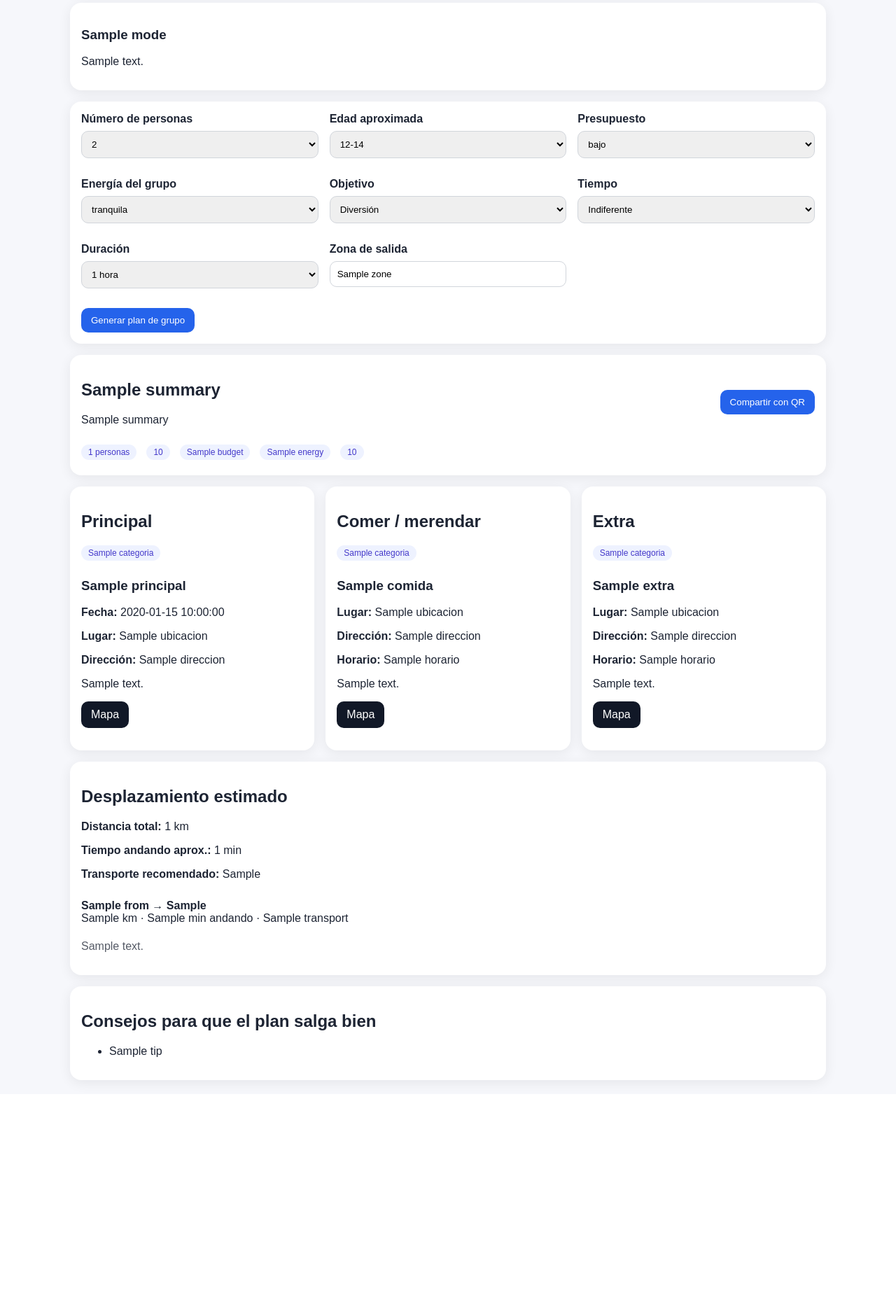
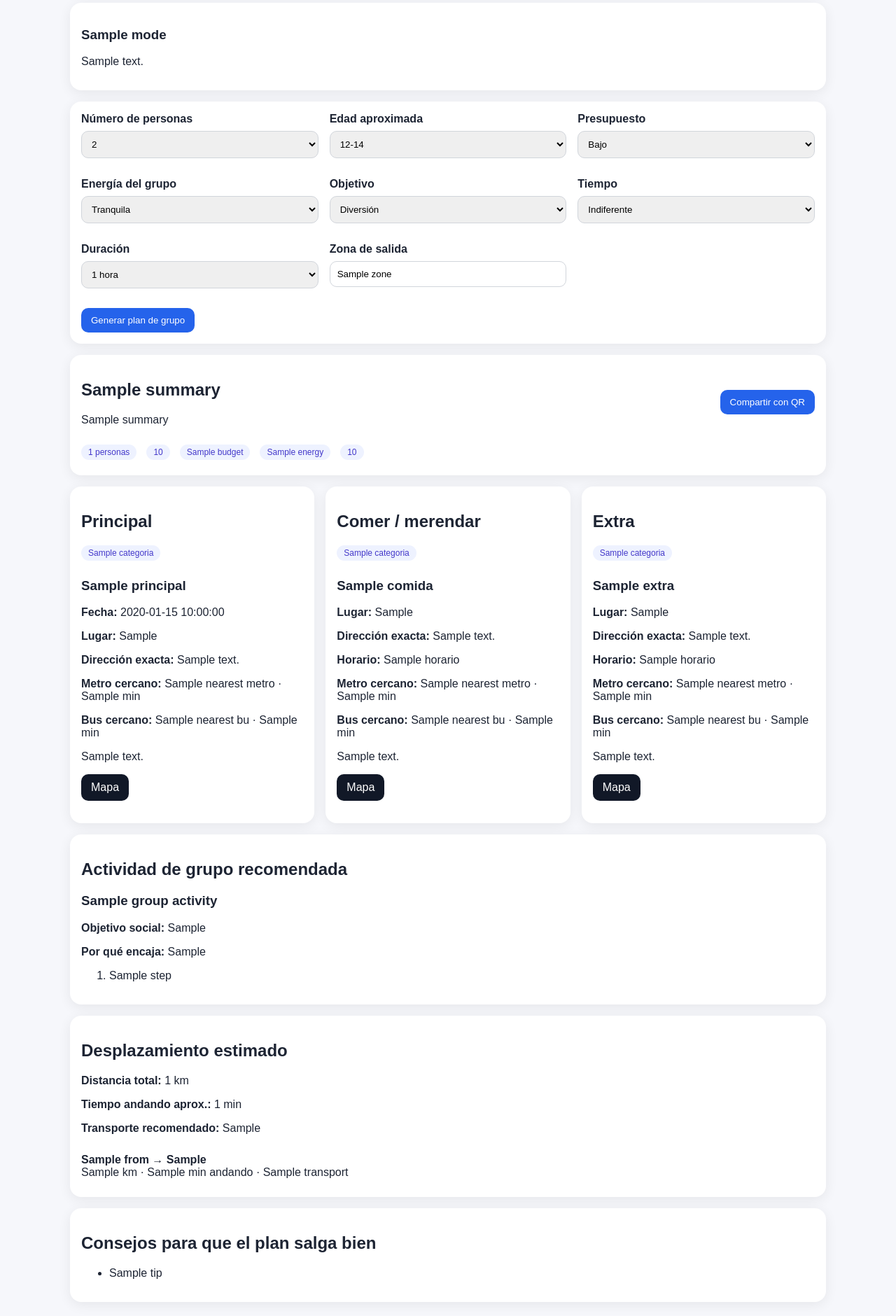
Before and after one commit to ROVDYRSOFTWARE/TEENAYERBILAO, a Flask app: template templates/plan_grupo.html in a window 1280 px wide. Shown: the part 224-2104 px from the top of the page at 70% size. Before the commit the page ends 1778 px from the top, so only its background shows below. Run offline with Flask 3, Linux system fonts and the light colour scheme; the template is opened without the code that fills it: most values are stand-ins (such as "Sample title", 1, 10 or a date in 2020); parts of the project's set-up code (start-up, migrations or seed data) failed here and were passed over.

Commit message:
plan_grupo.html

```diff
--- a/templates/plan_grupo.html
+++ b/templates/plan_grupo.html
@@ -39,18 +39,18 @@
     <div>
       <label><strong>Presupuesto</strong></label>
       <select name="budget" style="width:100%; margin-top:8px;">
-        {% for value in ['bajo', 'medio', 'alto'] %}
-          <option value="{{ value }}" {% if form_data.budget == value %}selected{% endif %}>{{ value }}</option>
-        {% endfor %}
+        <option value="bajo" {% if form_data.budget == 'bajo' %}selected{% endif %}>Bajo</option>
+        <option value="medio" {% if form_data.budget == 'medio' %}selected{% endif %}>Medio</option>
+        <option value="alto" {% if form_data.budget == 'alto' %}selected{% endif %}>Alto</option>
       </select>
     </div>
 
     <div>
       <label><strong>Energía del grupo</strong></label>
       <select name="energy" style="width:100%; margin-top:8px;">
-        {% for value in ['tranquila', 'media', 'alta'] %}
-          <option value="{{ value }}" {% if form_data.energy == value %}selected{% endif %}>{{ value }}</option>
-        {% endfor %}
+        <option value="tranquila" {% if form_data.energy == 'tranquila' %}selected{% endif %}>Tranquila</option>
+        <option value="media" {% if form_data.energy == 'media' %}selected{% endif %}>Media</option>
+        <option value="alta" {% if form_data.energy == 'alta' %}selected{% endif %}>Alta</option>
       </select>
     </div>
 
@@ -132,8 +132,10 @@
         <div class="pill">{{ plan.principal.categoria }}</div>
         <h3>{{ plan.principal.titulo or plan.principal.nombre }}</h3>
         {% if plan.principal.fecha %}<p><strong>Fecha:</strong> {{ plan.principal.fecha }}</p>{% endif %}
-        {% if plan.principal.ubicacion %}<p><strong>Lugar:</strong> {{ plan.principal.ubicacion }}</p>{% endif %}
-        {% if plan.principal.direccion %}<p><strong>Dirección:</strong> {{ plan.principal.direccion }}</p>{% endif %}
+        {% if plan.principal._display_place %}<p><strong>Lugar:</strong> {{ plan.principal._display_place }}</p>{% endif %}
+        {% if plan.principal._display_address %}<p><strong>Dirección exacta:</strong> {{ plan.principal._display_address }}</p>{% endif %}
+        {% if plan.principal._nearest_metro %}<p><strong>Metro cercano:</strong> {{ plan.principal._nearest_metro.name }} · {{ plan.principal._nearest_metro.walk_minutes }} min</p>{% endif %}
+        {% if plan.principal._nearest_bus %}<p><strong>Bus cercano:</strong> {{ plan.principal._nearest_bus.name }} · {{ plan.principal._nearest_bus.walk_minutes }} min</p>{% endif %}
         <p>{{ plan.principal.descripcion }}</p>
         {% if plan.principal._maps_url %}<p><a class="btn secondary" href="{{ plan.principal._maps_url }}" target="_blank">Mapa</a></p>{% endif %}
       {% else %}
@@ -146,9 +148,11 @@
       {% if plan.comida %}
         <div class="pill">{{ plan.comida.categoria }}</div>
         <h3>{{ plan.comida.titulo or plan.comida.nombre }}</h3>
-        {% if plan.comida.ubicacion %}<p><strong>Lugar:</strong> {{ plan.comida.ubicacion }}</p>{% endif %}
-        {% if plan.comida.direccion %}<p><strong>Dirección:</strong> {{ plan.comida.direccion }}</p>{% endif %}
+        {% if plan.comida._display_place %}<p><strong>Lugar:</strong> {{ plan.comida._display_place }}</p>{% endif %}
+        {% if plan.comida._display_address %}<p><strong>Dirección exacta:</strong> {{ plan.comida._display_address }}</p>{% endif %}
         {% if plan.comida.horario %}<p><strong>Horario:</strong> {{ plan.comida.horario }}</p>{% endif %}
+        {% if plan.comida._nearest_metro %}<p><strong>Metro cercano:</strong> {{ plan.comida._nearest_metro.name }} · {{ plan.comida._nearest_metro.walk_minutes }} min</p>{% endif %}
+        {% if plan.comida._nearest_bus %}<p><strong>Bus cercano:</strong> {{ plan.comida._nearest_bus.name }} · {{ plan.comida._nearest_bus.walk_minutes }} min</p>{% endif %}
         <p>{{ plan.comida.descripcion }}</p>
         {% if plan.comida._maps_url %}<p><a class="btn secondary" href="{{ plan.comida._maps_url }}" target="_blank">Mapa</a></p>{% endif %}
       {% else %}
@@ -161,9 +165,11 @@
       {% if plan.extra %}
         <div class="pill">{{ plan.extra.categoria }}</div>
         <h3>{{ plan.extra.titulo or plan.extra.nombre }}</h3>
-        {% if plan.extra.ubicacion %}<p><strong>Lugar:</strong> {{ plan.extra.ubicacion }}</p>{% endif %}
-        {% if plan.extra.direccion %}<p><strong>Dirección:</strong> {{ plan.extra.direccion }}</p>{% endif %}
+        {% if plan.extra._display_place %}<p><strong>Lugar:</strong> {{ plan.extra._display_place }}</p>{% endif %}
+        {% if plan.extra._display_address %}<p><strong>Dirección exacta:</strong> {{ plan.extra._display_address }}</p>{% endif %}
         {% if plan.extra.horario %}<p><strong>Horario:</strong> {{ plan.extra.horario }}</p>{% endif %}
+        {% if plan.extra._nearest_metro %}<p><strong>Metro cercano:</strong> {{ plan.extra._nearest_metro.name }} · {{ plan.extra._nearest_metro.walk_minutes }} min</p>{% endif %}
+        {% if plan.extra._nearest_bus %}<p><strong>Bus cercano:</strong> {{ plan.extra._nearest_bus.name }} · {{ plan.extra._nearest_bus.walk_minutes }} min</p>{% endif %}
         <p>{{ plan.extra.descripcion }}</p>
         {% if plan.extra._maps_url %}<p><a class="btn secondary" href="{{ plan.extra._maps_url }}" target="_blank">Mapa</a></p>{% endif %}
       {% else %}
@@ -171,6 +177,20 @@
       {% endif %}
     </div>
   </div>
+
+  {% if plan.group_activity %}
+    <div class="card" style="margin-top:16px;">
+      <h2>Actividad de grupo recomendada</h2>
+      <h3>{{ plan.group_activity.title }}</h3>
+      <p><strong>Objetivo social:</strong> {{ plan.group_activity.social_goal }}</p>
+      <p><strong>Por qué encaja:</strong> {{ plan.group_activity.healthy_reason }}</p>
+      <ol>
+        {% for step in plan.group_activity.steps %}
+          <li>{{ step }}</li>
+        {% endfor %}
+      </ol>
+    </div>
+  {% endif %}
 
   {% if plan.route %}
     <div class="card" style="margin-top:16px;">
@@ -197,10 +217,6 @@
           {% endfor %}
         </div>
       {% endif %}
-
-      {% if plan.route.stops_note %}
-        <p style="margin-top:12px; opacity:.75;">{{ plan.route.stops_note }}</p>
-      {% endif %}
     </div>
   {% endif %}
 
```
